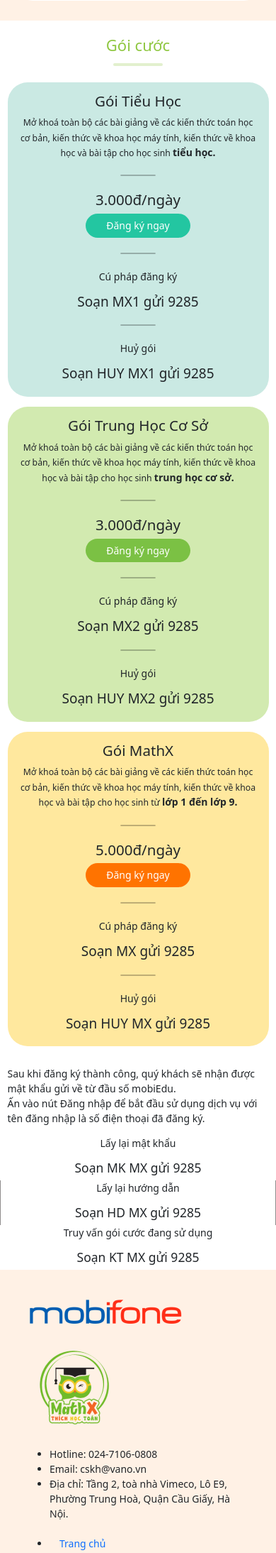
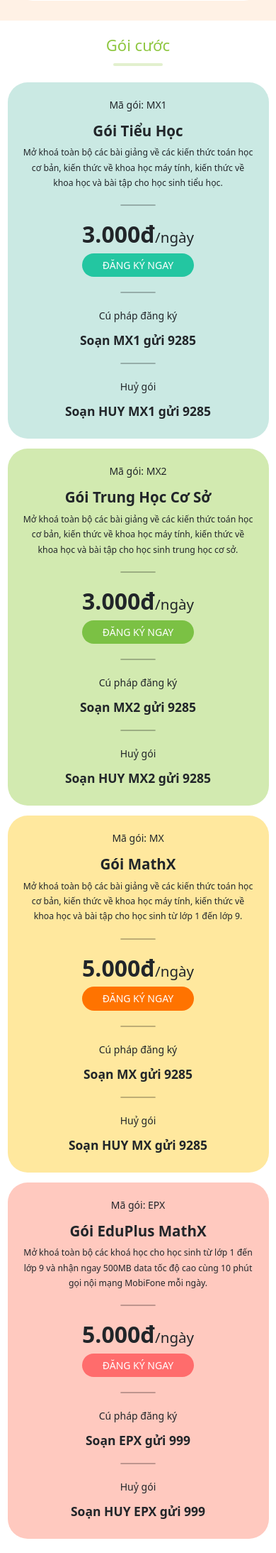
Before and after one commit to kenlinkkkk/landing-page, a PHP site: page / in a window 390 px wide; the page is wider, and only the part inside the window is pictured. Shown: the part 2566-4754 px from the top of that part at 71% size. Run offline with PHP 8.4, Linux system fonts and the light colour scheme.

Commit message:
fix identified msisdn kas, fix index mathx

```diff
--- a/kas/huong-dan.php
+++ b/kas/huong-dan.php
@@ -70,7 +70,10 @@
                         <?php
                         if(isset($_SERVER['HTTP_MSISDN']) && !empty($_SERVER['HTTP_MSISDN'])){
                             $phone = isset($_SERVER['HTTP_MSISDN']) ? $_SERVER['HTTP_MSISDN']: '';
-                            $isdn = str_replace('0','+84',$phone);
+                            $isdn = $phone;
+                            if(substr($phone,0,1) == '0') {
+                                $isdn = "+84".substr($phone,1,strlen($phone));
+                            }
                             $msisdn = str_replace(substr($isdn, strlen($isdn)-5, strlen($isdn)), "*****", $isdn);
                             echo "<a style=\"color: #2a2b2f;\" class=\"nav-link fw-bold\">$msisdn<a>";
                         } else{
--- a/kas/trang-chu.php
+++ b/kas/trang-chu.php
@@ -43,7 +43,10 @@
                         <?php
                             if(isset($_SERVER['HTTP_MSISDN']) && !empty($_SERVER['HTTP_MSISDN'])){
                                 $phone = isset($_SERVER['HTTP_MSISDN']) ? $_SERVER['HTTP_MSISDN']: '';
-                                $isdn = str_replace('0','+84',$phone);
+                                $isdn = $phone;
+                                if(substr($phone,0,1) == '0') {
+                                    $isdn = "+84".substr($phone,1,strlen($phone));
+                                }
                                 $msisdn = str_replace(substr($isdn, strlen($isdn)-5, strlen($isdn)), "*****", $isdn);
                                 echo "<a style=\"color: #2a2b2f;\" class=\"nav-link fw-bold\">$msisdn<a>";
                             } else{
--- a/mathx-mbf/assets/css/app.css
+++ b/mathx-mbf/assets/css/app.css
@@ -78,8 +78,21 @@
     padding-right: 2rem;
 }
 
+.btn-custom-4 {
+    color: #fff;
+    background: rgba(255, 108, 108, 1);
+    border-radius: 2rem;
+    padding-left: 2rem;
+    padding-right: 2rem;
+}
+
 .bg-color-3 {
     background-color: rgba(255, 232, 158, 1);
+    border: none;
+}
+
+.bg-color-4 {
+    background-color: rgba(255, 201, 191, 1);
     border: none;
 }
 
--- a/mathx-mbf/index.php
+++ b/mathx-mbf/index.php
@@ -162,62 +162,83 @@
         <h2 class="text-custom-color-2 text-center">Gói cước</h2>
         <hr class="hr-custom-2">
         <div class="row mt-xl-6">
-            <div class="col-sm-12 col-md-8 d-block m-auto">
+            <div class="col-sm-12 col-md-12 d-block m-auto">
                 <div class="row">
-                    <div class="col-sm-12 col-md-4">
+                    <div class="col-sm-12 col-md-3">
                         <div class="card border-r-2r bg-color-1 mt-2 mb-2">
-                            <div class="card-body text-center">
-                                <h3>Gói Tiểu Học</h3>
-                                <small>Mở khoá toàn bộ các bài giảng về các kiến thức toán học cơ bản, kiến thức về khoa học máy tính, kiến thức về khoa học và bài tập cho học sinh <strong>tiểu học.</strong></small>
+                            <div class="card-body text-center p-4">
+                                <p>Mã gói: MX1</p>
+                                <h3 style="font-weight: bold">Gói Tiểu Học</h3>
+                                <small>Mở khoá toàn bộ các bài giảng về các kiến thức toán học cơ bản, kiến thức về khoa học máy tính, kiến thức về khoa học và bài tập cho học sinh tiểu học.</small>
                                 <hr>
-                                <h3>3.000đ/ngày</h3>
-                                <a class="btn btn-custom-1" href="sms:9285&body=MX1">Đăng ký ngay</a>
+                                <h3><strong style="font-weight: bold; font-size: 32px">3.000đ</strong>/ngày</h3>
+                                <a class="btn btn-custom-1" href="sms:9285&body=MX1">ĐĂNG KÝ NGAY</a>
                                 <hr>
                                 <p>Cú pháp đăng ký</p>
-                                <h4>Soạn MX1 gửi 9285</h4>
+                                <h5 style="font-weight: bold">Soạn MX1 gửi 9285</h5>
                                 <hr>
                                 <p>Huỷ gói</p>
-                                <h4>Soạn HUY MX1 gửi 9285</h4>
+                                <h5 style="font-weight: bold">Soạn HUY MX1 gửi 9285</h5>
                             </div>
                         </div>
                     </div>
-                    <div class="col-sm-12 col-md-4">
+                    <div class="col-sm-12 col-md-3">
                         <div class="card border-r-2r bg-color-2 mt-2 mb-2">
-                            <div class="card-body text-center">
-                                <h3>Gói Trung Học Cơ Sở</h3>
-                                <small>Mở khoá toàn bộ các bài giảng về các kiến thức toán học cơ bản, kiến thức về khoa học máy tính, kiến thức về khoa học và bài tập cho học sinh <strong>trung học cơ sở.</strong></small>
+                            <div class="card-body text-center p-4">
+                                <p>Mã gói: MX2</p>
+                                <h3 style="font-weight: bold">Gói Trung Học Cơ Sở</h3>
+                                <small>Mở khoá toàn bộ các bài giảng về các kiến thức toán học cơ bản, kiến thức về khoa học máy tính, kiến thức về khoa học và bài tập cho học sinh trung học cơ sở.</small>
                                 <hr>
-                                <h3>3.000đ/ngày</h3>
-                                <a class="btn btn-custom-2" href="sms:9285&body=MX2">Đăng ký ngay</a>
+                                <h3><strong style="font-weight: bold; font-size: 32px">3.000đ</strong>/ngày</h3>
+                                <a class="btn btn-custom-2" href="sms:9285&body=MX2">ĐĂNG KÝ NGAY</a>
                                 <hr>
                                 <p>Cú pháp đăng ký</p>
-                                <h4>Soạn MX2 gửi 9285</h4>
+                                <h5 style="font-weight: bold">Soạn MX2 gửi 9285</h5>
                                 <hr>
                                 <p>Huỷ gói</p>
-                                <h4>Soạn HUY MX2 gửi 9285</h4>
+                                <h5 style="font-weight: bold">Soạn HUY MX2 gửi 9285</h5>
                             </div>
                         </div>
                     </div>
-                    <div class="col-sm-12 col-md-4">
+                    <div class="col-sm-12 col-md-3">
                         <div class="card border-r-2r bg-color-3 mt-2 mb-2">
-                            <div class="card-body text-center">
-                                <h3>Gói MathX</h3>
-                                <small>Mở khoá toàn bộ các bài giảng về các kiến thức toán học cơ bản, kiến thức về khoa học máy tính, kiến thức về khoa học và bài tập cho học sinh từ <strong>lớp 1 đến lớp 9.</strong></small>
+                            <div class="card-body text-center p-4">
+                                <p>Mã gói: MX</p>
+                                <h3 style="font-weight: bold">Gói MathX</h3>
+                                <small>Mở khoá toàn bộ các bài giảng về các kiến thức toán học cơ bản, kiến thức về khoa học máy tính, kiến thức về khoa học và bài tập cho học sinh từ lớp 1 đến lớp 9.</small>
                                 <hr>
-                                <h3>5.000đ/ngày</h3>
-                                <a class="btn btn-custom-3" href="sms:9285&body=MX">Đăng ký ngay</a>
+                                <h3><strong style="font-weight: bold; font-size: 32px">5.000đ</strong>/ngày</h3>
+                                <a class="btn btn-custom-3" href="sms:9285&body=MX">ĐĂNG KÝ NGAY</a>
                                 <hr>
                                 <p>Cú pháp đăng ký</p>
-                                <h4>Soạn MX gửi 9285</h4>
+                                <h5 style="font-weight: bold">Soạn MX gửi 9285</h5>
                                 <hr>
                                 <p>Huỷ gói</p>
-                                <h4>Soạn HUY MX gửi 9285</h4>
+                                <h5 style="font-weight: bold">Soạn HUY MX gửi 9285</h5>
+                            </div>
+                        </div>
+                    </div>
+                    <div class="col-sm-12 col-md-3">
+                        <div class="card border-r-2r bg-color-4 mt-2 mb-2">
+                            <div class="card-body text-center p-4">
+                                <p>Mã gói: EPX</p>
+                                <h3 style="font-weight: bold">Gói EduPlus MathX</h3>
+                                <small>Mở khoá toàn bộ các khoá học cho học sinh từ lớp 1 đến lớp 9 và nhận ngay 500MB data tốc độ cao cùng 10 phút gọi nội mạng MobiFone mỗi ngày.</small>
+                                <hr>
+                                <h3><strong style="font-weight: bold; font-size: 32px">5.000đ</strong>/ngày</h3>
+                                <a class="btn btn-custom-4" href="sms:999&body=EPX">ĐĂNG KÝ NGAY</a>
+                                <hr>
+                                <p>Cú pháp đăng ký</p>
+                                <h5 style="font-weight: bold">Soạn EPX gửi 999</h5>
+                                <hr>
+                                <p>Huỷ gói</p>
+                                <h5 style="font-weight: bold">Soạn HUY EPX gửi 999</h5>
                             </div>
                         </div>
                     </div>
                 </div>
                 <div class="row text-justify">
-                    <ul class="mt-4">
+                    <ul class="mt-4" style="margin-left: 355px;">
                         <li>Sau khi đăng ký thành công, quý khách sẽ nhận được mật khẩu gửi về từ đầu số mobiEdu.</li>
                         <li>Ấn vào nút Đăng nhập để bắt đầu sử dụng dịch vụ với tên đăng nhập là số điện thoại đã đăng ký.</li>
                     </ul>
```
